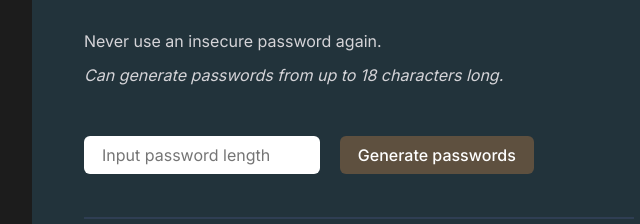
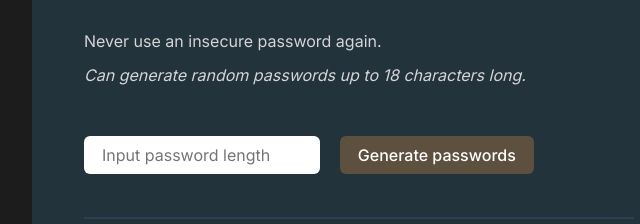
Before and after one commit to gerardnicolas/random-password-generator, a plain HTML site: page index.html in a window 1280 px wide. Shown: the part 268-492 px from the top of the page, 281-921 px from the left. Drawn offline with nearby package versions, Linux system fonts and the light colour scheme.

Commit message:
Update index.html

```diff
--- a/index.html
+++ b/index.html
@@ -16,7 +16,7 @@
 			<span id="ranpass">random password</span>
 		</h1>
 		<p id="p-desc">Never use an insecure password again.</p>
-		<p id="p-rule"><i>Can generate passwords from up to 18 characters long.</i></p>
+		<p id="p-rule"><i>Can generate random passwords up to 18 characters long.</i></p>
 		<input type="number" id="inputlength-el" placeholder="Input password length"></input>
 		<button id="gen-pass" onclick="generateRandomPasswords()">Generate passwords</button>
 		<hr id="the-line">
```
